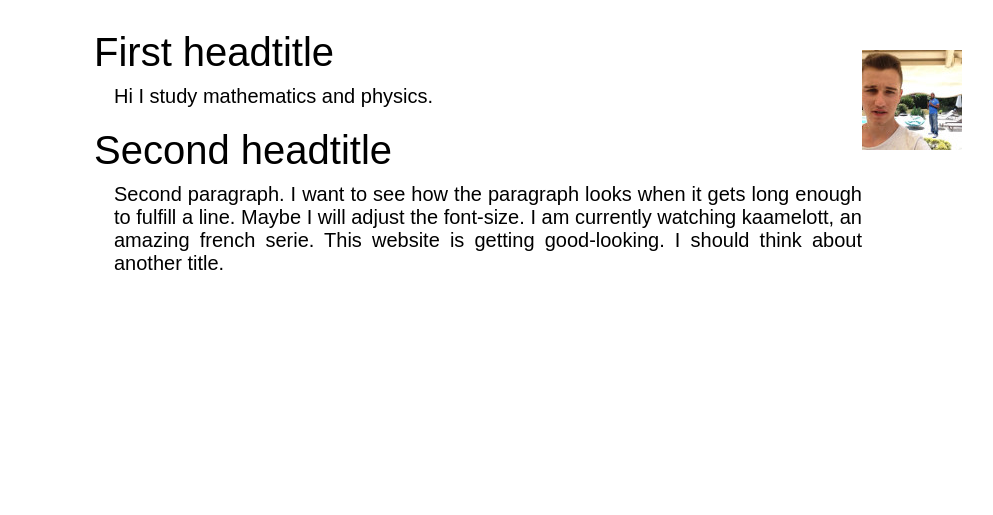
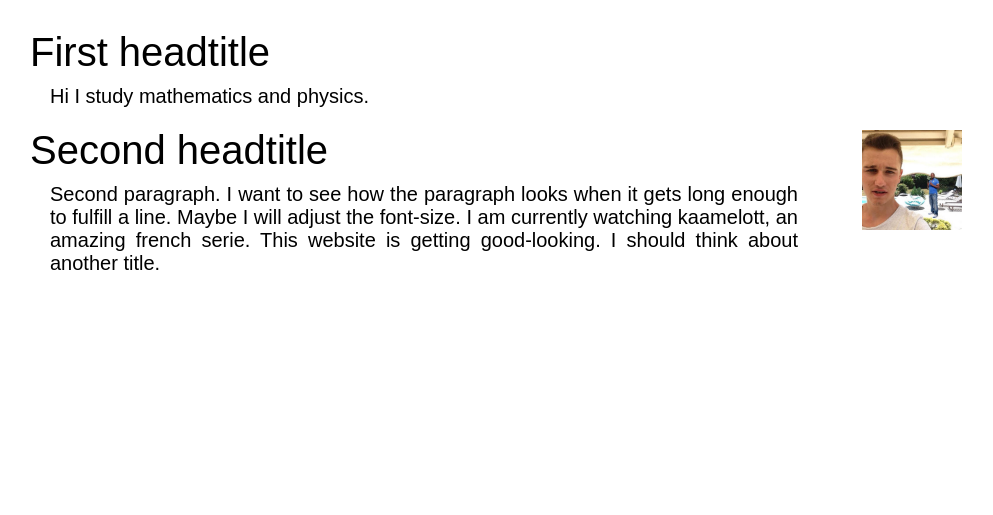
Before and after one commit to antoineeudes/blog, a PHP site: page / in a window 1280 px wide. Shown: the part 110-625 px from the top of the page, without its empty margins (162-1155 px from the left). Run offline with PHP 8.4, Linux system fonts and the light colour scheme; some web fonts are replaced.

Commit message:
adjusted picture

```diff
--- a/design.css
+++ b/design.css
@@ -27,8 +27,8 @@ footer {
 
 main {
   width: 60%;
-  margin-left: auto;
-  margin-right: auto;
+  margin-left: 15%;
+  margin-right: 25%;
 	font-family:'Muli', sans-serif;
 	text-align: justify;
   }
@@ -60,6 +60,6 @@ body {
 	position: fixed;
 	width: 100px;
 	length: 100px;
-	top: 20%;
+	top: 30%;
 	left: 80%;
 }
```
Also changed, not shown: pictures/profile.jpg.
